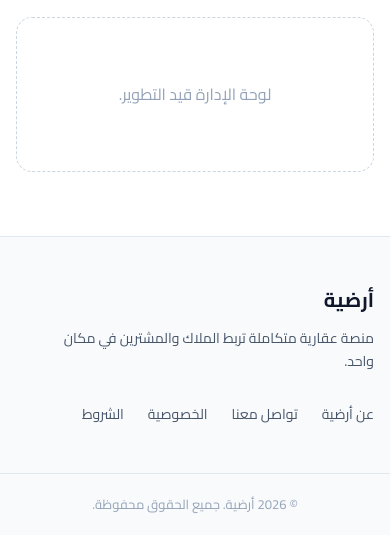
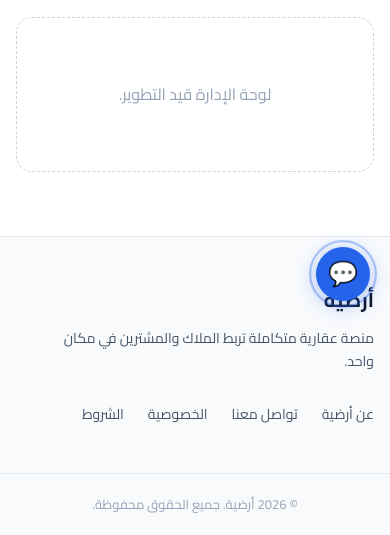
Before and after one commit to 6838gamal/Ardhiya-Real-Estate-Platform, a FastAPI app: page /admin in a window 390 px wide. Shown: the part 523-1058 px from the top of the page. Run offline with FastAPI, Linux system fonts and the light colour scheme; some libraries are stand-ins or nearby versions.

Commit message:
Implement floating chat button in base template
Added a floating chat button and associated styles to the base template.

```diff
--- a/app/templates/base.html
+++ b/app/templates/base.html
@@ -4,7 +4,7 @@
     <meta charset="UTF-8">
     <meta name="viewport" content="width=device-width, initial-scale=1.0, maximum-scale=5.0">
     <meta name="description" content="{{ _('site.tagline') }}">
-    <title>{{ app_name }} — {{ _('site.tagline') }}</title>
+    <title>{% block title %}{{ app_name }} — {{ _('site.tagline') }}{% endblock %}</title>
     <link rel="preconnect" href="https://fonts.googleapis.com">
     <link rel="preconnect" href="https://fonts.gstatic.com" crossorigin>
     <link href="https://fonts.googleapis.com/css2?family=Cairo:wght@400;600;700&family=Inter:wght@400;500;600;700&display=swap" rel="stylesheet">
@@ -15,6 +15,7 @@
             document.documentElement.setAttribute('data-theme', theme);
         })();
     </script>
+    {% block head_extra %}{% endblock %}
 </head>
 <body>
     <header class="site-header" id="siteHeader">
@@ -65,7 +66,6 @@
                     </svg>
                 </button>
 
-                <!-- زر تسجيل الدخول (تم نقله للأمام) -->
                 <a href="/login" class="btn btn-primary btn-login">{{ _('nav.login') }}</a>
 
                 <button class="icon-btn menu-toggle" id="menuToggle" aria-label="Menu">
@@ -99,7 +99,128 @@
         </div>
     </footer>
 
+    <!-- ===== FLOATING CHAT BUTTON (only button, no chat window) ===== -->
+    {% block chat_float %}
+    <div class="chat-float" id="chatFloat">
+        <a href="/ai-chat" class="chat-toggle-btn" aria-label="Chat with agent">
+            <span class="chat-icon">💬</span>
+        </a>
+    </div>
+    {% endblock %}
+
     <script src="/static/js/app.js"></script>
     {% block scripts %}{% endblock %}
+
+    <style>
+        /* ===== Floating Chat Button Styles ===== */
+        .chat-float {
+            position: fixed;
+            bottom: 30px;
+            right: 30px;
+            z-index: 9999;
+        }
+
+        .chat-toggle-btn {
+            width: 60px;
+            height: 60px;
+            border-radius: 50%;
+            background: var(--primary-color, #2563eb);
+            color: #fff;
+            border: none;
+            box-shadow: 0 4px 20px rgba(37, 99, 235, 0.4);
+            cursor: pointer;
+            display: flex;
+            align-items: center;
+            justify-content: center;
+            transition: all 0.3s ease;
+            font-size: 28px;
+            text-decoration: none;
+        }
+
+        .chat-toggle-btn:hover {
+            transform: scale(1.08);
+            box-shadow: 0 6px 28px rgba(37, 99, 235, 0.55);
+        }
+
+        .chat-toggle-btn .chat-icon {
+            line-height: 1;
+        }
+
+        /* Pulse animation for attention */
+        .chat-toggle-btn::after {
+            content: '';
+            position: absolute;
+            inset: -4px;
+            border-radius: 50%;
+            border: 2px solid var(--primary-color, #2563eb);
+            animation: pulse-ring 2s ease-out infinite;
+            opacity: 0;
+        }
+
+        @keyframes pulse-ring {
+            0% {
+                transform: scale(1);
+                opacity: 0.6;
+            }
+            100% {
+                transform: scale(1.3);
+                opacity: 0;
+            }
+        }
+
+        /* Badge with notification count */
+        .chat-badge {
+            position: absolute;
+            top: -6px;
+            right: -6px;
+            background: #ef4444;
+            color: #fff;
+            font-size: 11px;
+            font-weight: 700;
+            min-width: 22px;
+            height: 22px;
+            border-radius: 50%;
+            display: flex;
+            align-items: center;
+            justify-content: center;
+            border: 2px solid var(--bg-card, #ffffff);
+            box-shadow: 0 2px 8px rgba(239, 68, 68, 0.4);
+        }
+
+        /* Dark theme overrides */
+        [data-theme="dark"] .chat-toggle-btn {
+            background: var(--primary-color, #3b82f6);
+        }
+
+        [data-theme="dark"] .chat-badge {
+            border-color: var(--bg-card, #1e293b);
+        }
+
+        /* Mobile Responsive */
+        @media (max-width: 480px) {
+            .chat-float {
+                bottom: 20px;
+                right: 20px;
+            }
+
+            .chat-toggle-btn {
+                width: 54px;
+                height: 54px;
+                font-size: 24px;
+            }
+
+            .chat-toggle-btn::after {
+                inset: -3px;
+            }
+
+            .chat-badge {
+                min-width: 20px;
+                height: 20px;
+                font-size: 10px;
+                top: -4px;
+                right: -4px;
+            }
+        }
+    </style>
 </body>
 </html>
```
